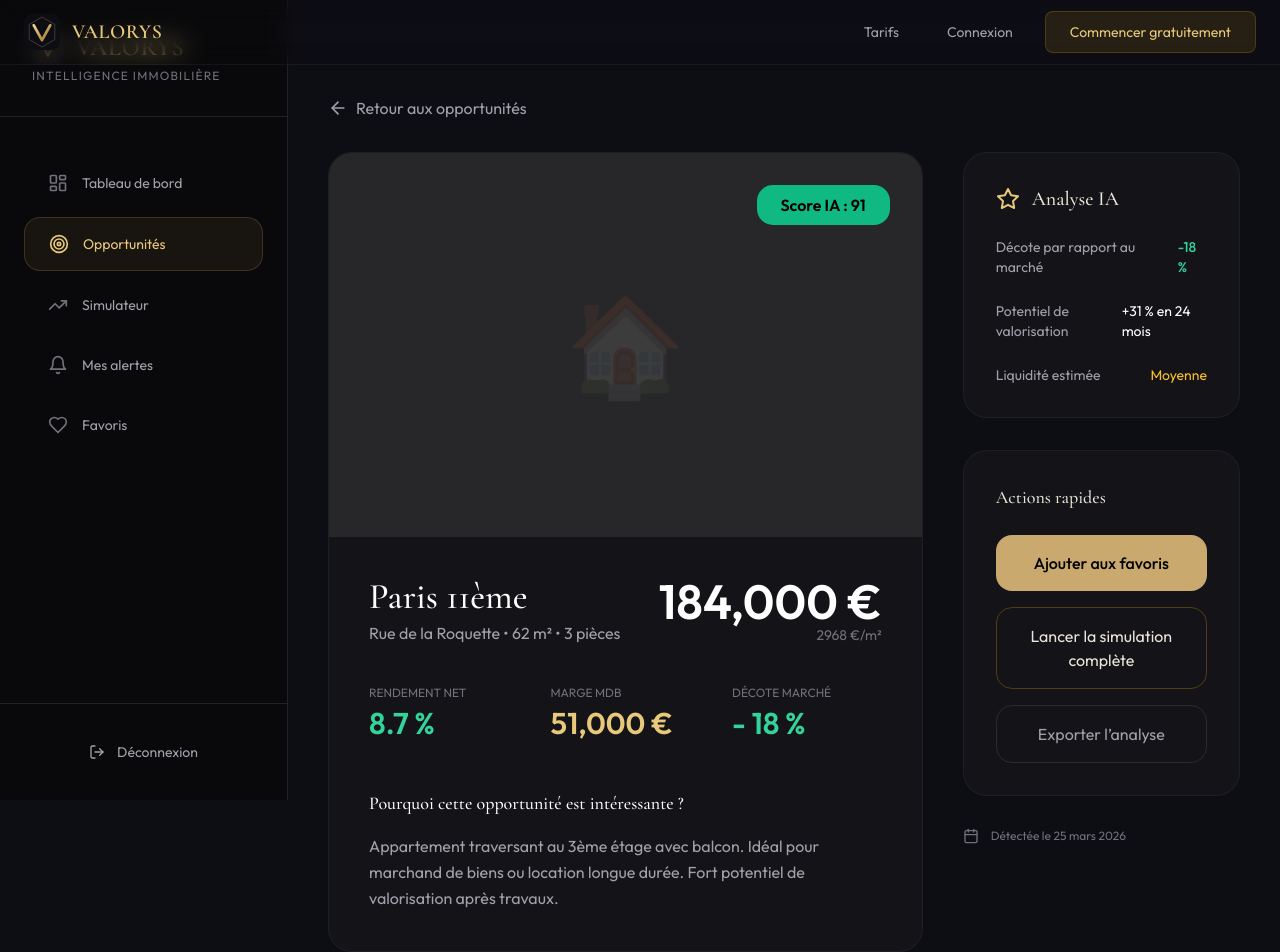
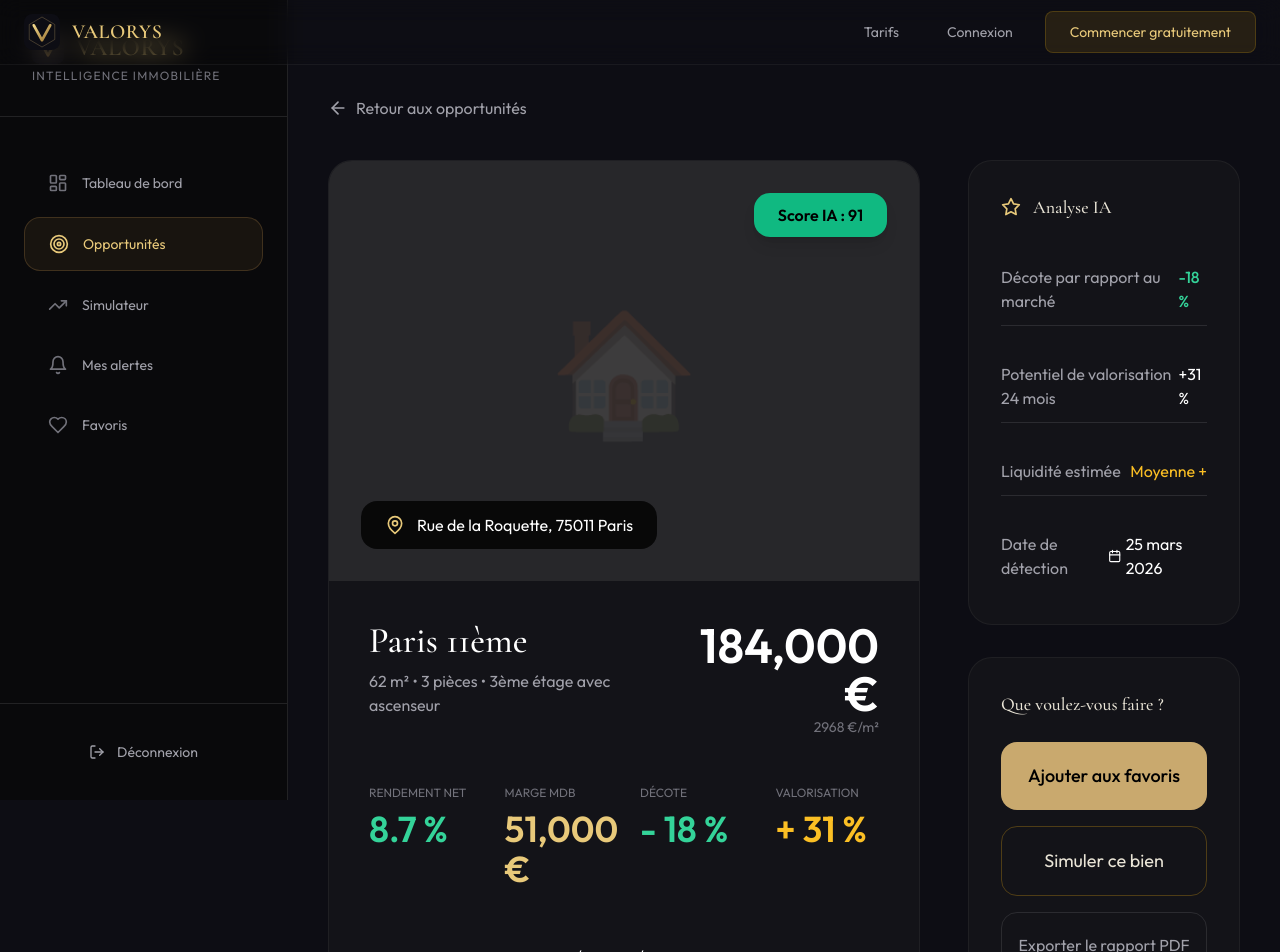
Before and after one commit to pooya75nd/Valorys, a Next.js app: page /opportunites/1 in a window 1280 px wide. Shown: the top 952 px of the page. Built offline with nearby package versions, Linux system fonts and the light colour scheme; no server answers.

Commit message:
Update page.tsx

```diff
--- a/src/app/opportunites/[id]/page.tsx
+++ b/src/app/opportunites/[id]/page.tsx
@@ -1,24 +1,25 @@
 'use client'
 import Sidebar from '@/components/Sidebar'
 import Link from 'next/link'
-import { ArrowLeft, Star, TrendingUp, Target, Calendar } from 'lucide-react'
+import { ArrowLeft, Star, TrendingUp, Target, Calendar, MapPin, Euro } from 'lucide-react'
 
 export default function OpportuniteDetail({ params }: { params: { id: string } }) {
-  // Données fictives pour l'exemple (on les remplacera plus tard par de vraies données)
   const opportunite = {
     id: params.id,
     ville: "Paris 11ème",
-    adresse: "Rue de la Roquette",
+    adresse: "Rue de la Roquette, 75011 Paris",
     surface: "62 m²",
     pieces: "3 pièces",
+    etage: "3ème étage avec ascenseur",
     prix: 184000,
     prixM2: 2968,
     score: 91,
     decote: 18,
     rendementNet: 8.7,
     margeMdb: 51000,
+    potentielValorisation: 31,
     dateDetection: "25 mars 2026",
-    description: "Appartement traversant au 3ème étage avec balcon. Idéal pour marchand de biens ou location longue durée. Fort potentiel de valorisation après travaux.",
+    description: "Bel appartement traversant lumineux avec balcon. Idéal pour marchand de biens ou investissement locatif. Travaux de rénovation nécessaires mais à fort potentiel de valorisation.",
   }
 
   return (
@@ -26,26 +27,31 @@ export default function OpportuniteDetail({ params }: { params: { id: string } }
       <Sidebar />
 
       <main className="flex-1 lg:ml-72 pt-24 pb-20 px-6 lg:px-10">
-        <div className="max-w-5xl mx-auto">
+        <div className="max-w-6xl mx-auto">
 
           {/* Bouton retour */}
-          <Link href="/opportunites" className="inline-flex items-center gap-2 text-zinc-400 hover:text-white mb-8 transition-colors">
+          <Link href="/opportunites" className="inline-flex items-center gap-2 text-zinc-400 hover:text-white mb-10 transition-colors">
             <ArrowLeft className="w-5 h-5" />
             Retour aux opportunités
           </Link>
 
-          <div className="grid lg:grid-cols-12 gap-10">
+          <div className="grid lg:grid-cols-12 gap-12">
 
             {/* Colonne principale */}
             <div className="lg:col-span-8">
               <div className="bg-zinc-900/70 border border-white/5 rounded-3xl overflow-hidden">
+
                 {/* Image principale */}
-                <div className="h-96 bg-zinc-800 relative">
-                  <div className="absolute inset-0 flex items-center justify-center text-8xl opacity-10">
-                    🏠
+                <div className="h-[420px] bg-zinc-800 relative">
+                  <div className="absolute inset-0 flex items-center justify-center text-[120px] opacity-10">🏠</div>
+
+                  <div className="absolute top-8 right-8 bg-emerald-500 text-black font-semibold px-6 py-2.5 rounded-2xl shadow-lg">
+                    Score IA : {opportunite.score}
                   </div>
-                  <div className="absolute top-8 right-8 bg-emerald-500 text-black font-semibold px-6 py-2 rounded-2xl">
-                    Score IA : {opportunite.score}
+
+                  <div className="absolute bottom-8 left-8 bg-black/80 px-6 py-3 rounded-2xl flex items-center gap-3">
+                    <MapPin className="w-5 h-5 text-gold-400" />
+                    <span className="text-white">{opportunite.adresse}</span>
                   </div>
                 </div>
 
@@ -53,7 +59,7 @@ export default function OpportuniteDetail({ params }: { params: { id: string } }
                   <div className="flex justify-between items-start">
                     <div>
                       <h1 className="text-4xl font-medium text-white">{opportunite.ville}</h1>
-                      <p className="text-zinc-400 mt-1">{opportunite.adresse} • {opportunite.surface} • {opportunite.pieces}</p>
+                      <p className="text-zinc-400 mt-2">{opportunite.surface} • {opportunite.pieces} • {opportunite.etage}</p>
                     </div>
                     <div className="text-right">
                       <p className="text-5xl font-semibold text-white">{opportunite.prix.toLocaleString()} €</p>
@@ -61,24 +67,30 @@ export default function OpportuniteDetail({ params }: { params: { id: string } }
                     </div>
                   </div>
 
-                  <div className="mt-10 grid grid-cols-3 gap-8">
+                  {/* Métriques clés */}
+                  <div className="mt-12 grid grid-cols-2 md:grid-cols-4 gap-8">
                     <div>
                       <p className="text-xs text-zinc-500">RENDEMENT NET</p>
-                      <p className="text-3xl font-semibold text-emerald-400 mt-1">{opportunite.rendementNet} %</p>
+                      <p className="text-4xl font-semibold text-emerald-400 mt-2">{opportunite.rendementNet} %</p>
                     </div>
                     <div>
                       <p className="text-xs text-zinc-500">MARGE MDB</p>
-                      <p className="text-3xl font-semibold text-gold-400 mt-1">{opportunite.margeMdb.toLocaleString()} €</p>
+                      <p className="text-4xl font-semibold text-gold-400 mt-2">{opportunite.margeMdb.toLocaleString()} €</p>
                     </div>
                     <div>
-                      <p className="text-xs text-zinc-500">DÉCOTE MARCHÉ</p>
-                      <p className="text-3xl font-semibold text-emerald-400 mt-1">- {opportunite.decote} %</p>
+                      <p className="text-xs text-zinc-500">DÉCOTE</p>
+                      <p className="text-4xl font-semibold text-emerald-400 mt-2">- {opportunite.decote} %</p>
+                    </div>
+                    <div>
+                      <p className="text-xs text-zinc-500">VALORISATION</p>
+                      <p className="text-4xl font-semibold text-amber-400 mt-2">+ {opportunite.potentielValorisation} %</p>
                     </div>
                   </div>
 
-                  <div className="mt-12">
-                    <h3 className="text-lg font-medium text-white mb-4">Pourquoi cette opportunité est intéressante ?</h3>
-                    <p className="text-zinc-400 leading-relaxed">
+                  {/* Description */}
+                  <div className="mt-14">
+                    <h3 className="text-xl font-medium text-white mb-5">Pourquoi cette opportunité est intéressante</h3>
+                    <p className="text-zinc-400 leading-relaxed text-[15px]">
                       {opportunite.description}
                     </p>
                   </div>
@@ -91,46 +103,50 @@ export default function OpportuniteDetail({ params }: { params: { id: string } }
 
               {/* Carte Score détaillé */}
               <div className="bg-zinc-900/70 border border-white/5 rounded-3xl p-8">
-                <div className="flex items-center gap-3 mb-6">
-                  <Star className="w-6 h-6 text-gold-400" />
-                  <h3 className="text-xl font-medium">Analyse IA</h3>
-                </div>
-                <div className="space-y-6 text-sm">
-                  <div className="flex justify-between">
+                <h3 className="flex items-center gap-3 text-lg font-medium mb-8">
+                  <Star className="w-5 h-5 text-gold-400" />
+                  Analyse IA
+                </h3>
+
+                <div className="space-y-6">
+                  <div className="flex justify-between py-3 border-b border-white/10">
                     <span className="text-zinc-400">Décote par rapport au marché</span>
                     <span className="text-emerald-400 font-medium">-18 %</span>
                   </div>
-                  <div className="flex justify-between">
-                    <span className="text-zinc-400">Potentiel de valorisation</span>
-                    <span className="text-white">+31 % en 24 mois</span>
+                  <div className="flex justify-between py-3 border-b border-white/10">
+                    <span className="text-zinc-400">Potentiel de valorisation 24 mois</span>
+                    <span className="text-white">+31 %</span>
                   </div>
-                  <div className="flex justify-between">
+                  <div className="flex justify-between py-3 border-b border-white/10">
                     <span className="text-zinc-400">Liquidité estimée</span>
-                    <span className="text-amber-400">Moyenne</span>
+                    <span className="text-amber-400">Moyenne +</span>
+                  </div>
+                  <div className="flex justify-between py-3">
+                    <span className="text-zinc-400">Date de détection</span>
+                    <span className="text-white flex items-center gap-1">
+                      <Calendar className="w-4 h-4" /> {opportunite.dateDetection}
+                    </span>
                   </div>
                 </div>
               </div>
 
-              {/* Carte Actions */}
+              {/* Actions */}
               <div className="bg-zinc-900/70 border border-white/5 rounded-3xl p-8">
-                <h3 className="text-lg font-medium mb-6">Actions rapides</h3>
+                <h3 className="text-lg font-medium mb-6">Que voulez-vous faire ?</h3>
+
                 <div className="space-y-4">
-                  <button className="w-full py-4 bg-gold-500 hover:bg-amber-300 text-black font-medium rounded-2xl transition-all">
+                  <button className="w-full py-5 bg-gold-500 hover:bg-amber-300 text-black font-medium rounded-2xl transition-all text-lg">
                     Ajouter aux favoris
                   </button>
-                  <button className="w-full py-4 border border-gold-700/50 hover:bg-gold-700/10 rounded-2xl transition-all">
-                    Lancer la simulation complète
-                  </button>
-                  <button className="w-full py-4 border border-white/10 hover:bg-white/5 rounded-2xl transition-all text-zinc-400">
-                    Exporter l’analyse
+
+                  <Link href="/simulateur" className="block w-full py-5 text-center border border-gold-700/50 hover:bg-gold-700/10 rounded-2xl transition-all text-lg">
+                    Simuler ce bien
+                  </Link>
+
+                  <button className="w-full py-5 border border-white/10 hover:bg-white/5 rounded-2xl transition-all text-zinc-400">
+                    Exporter le rapport PDF
                   </button>
                 </div>
-              </div>
-
-              {/* Info détection */}
-              <div className="flex items-center gap-3 text-xs text-zinc-500">
-                <Calendar className="w-4 h-4" />
-                Détectée le {opportunite.dateDetection}
               </div>
             </div>
           </div>
```
